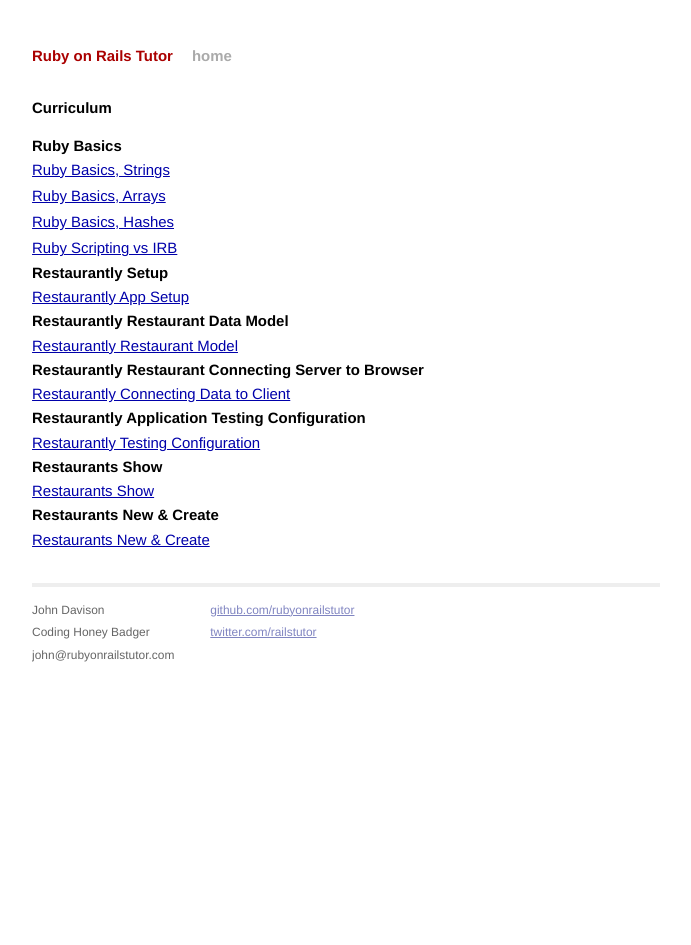
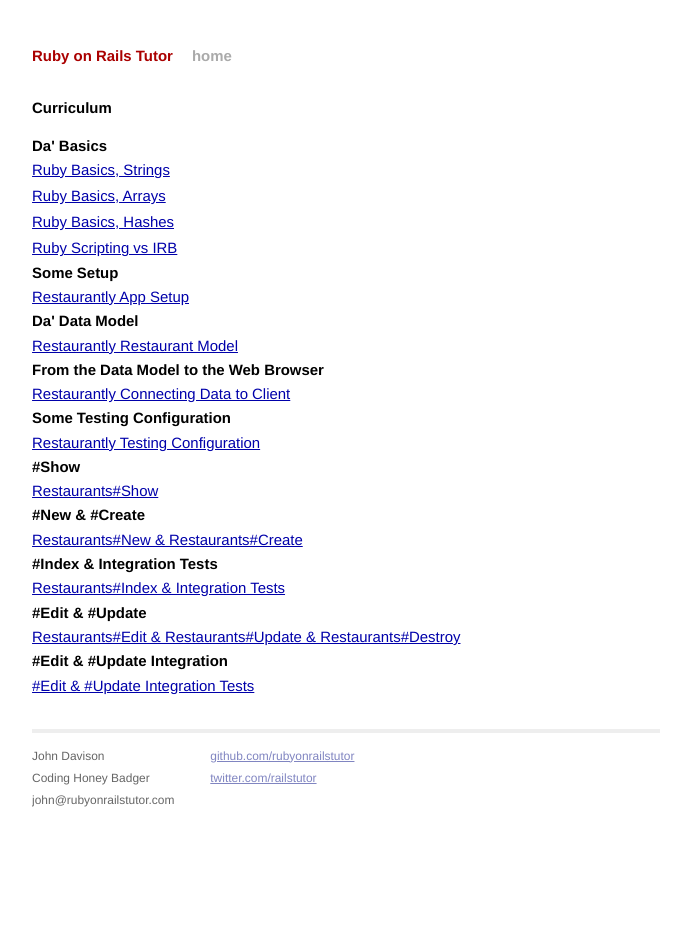
Before and after one commit to jcdavison/rubyonrailstutor.github.io, a Jekyll site: the page built from index.html, in a window 1280 px wide. Shown: the whole page, without its empty margins (294-985 px from the left). Built offline with Jekyll 4.4.1, drawn with Linux system fonts in a browser that asks for light colours; Markdown is read by kramdown in place of the engine named in the settings.

Commit message:
hi ho, hi ho, its off to work we goo...

```diff
--- a/_posts/2014-03-01-restaurants-new.md
+++ b/_posts/2014-03-01-restaurants-new-create.md
@@ -1,6 +1,6 @@
 ---
 layout: post
-title:  "Restaurants New & Create"
+title:  "Restaurants#New & Restaurants#Create"
 date:   2014-03-01 11:26:42
 tags: new
 categories: new
--- a/index.html
+++ b/index.html
@@ -6,38 +6,53 @@ title: Ruby on Rails Tutor
 <div id="home">
   <h1>Curriculum</h1>
   <ul class="posts">
-    <h2>Ruby Basics </h2>
+    <h2>Da' Basics</h2>
     {% for post in site.categories.rubybasics %}
       <li><a href="{{ post.url }}">{{ post.title }}</a></li>
     {% endfor %}
 
-    <h2>Restaurantly Setup </h2>
+    <h2>Some Setup</h2>
     {% for post in site.categories.restaurantlysetup %}
       <li><a href="{{ post.url }}">{{ post.title }}</a></li>
     {% endfor %}
 
-    <h2>Restaurantly Restaurant Data Model </h2>
+    <h2>Da' Data Model</h2>
     {% for post in site.categories.restaurantlymodel %}
       <li><a href="{{ post.url }}">{{ post.title }}</a></li>
     {% endfor %}
 
-    <h2>Restaurantly Restaurant Connecting Server to Browser</h2>
+    <h2>From the Data Model to the Web Browser</h2>
     {% for post in site.categories.restaurantlyui %}
       <li><a href="{{ post.url }}">{{ post.title }}</a></li>
     {% endfor %}
 
-    <h2>Restaurantly Application Testing Configuration</h2>
+    <h2>Some Testing Configuration</h2>
     {% for post in site.categories.testingconfiguration %}
       <li><a href="{{ post.url }}">{{ post.title }}</a></li>
     {% endfor %}
 
-    <h2>Restaurants Show</h2>
+    <h2>#Show</h2>
     {% for post in site.categories.show %}
       <li><a href="{{ post.url }}">{{ post.title }}</a></li>
     {% endfor %}
 
-    <h2>Restaurants New & Create</h2>
+    <h2>#New & #Create</h2>
     {% for post in site.categories.new %}
+      <li><a href="{{ post.url }}">{{ post.title }}</a></li>
+    {% endfor %}
+
+    <h2>#Index & Integration Tests</h2>
+    {% for post in site.categories.integration %}
+      <li><a href="{{ post.url }}">{{ post.title }}</a></li>
+    {% endfor %}
+
+    <h2>#Edit & #Update</h2>
+    {% for post in site.categories.edit %}
+      <li><a href="{{ post.url }}">{{ post.title }}</a></li>
+    {% endfor %}
+
+    <h2>#Edit & #Update Integration</h2>
+    {% for post in site.categories.editupdateintegration %}
       <li><a href="{{ post.url }}">{{ post.title }}</a></li>
     {% endfor %}
   </ul>
```
Also changed, not shown: _posts/2013-03-01-restaurants-edit-update.md (added, +139 -0 lines), _posts/2014-03-01-restaurants-edit-update-integration.md (added, +54 -0 lines), _posts/2014-03-01-restaurants-index-integration.md (added, +104 -0 lines), _posts/2014-03-01-restaurants-show.md (+1 -1 lines).
